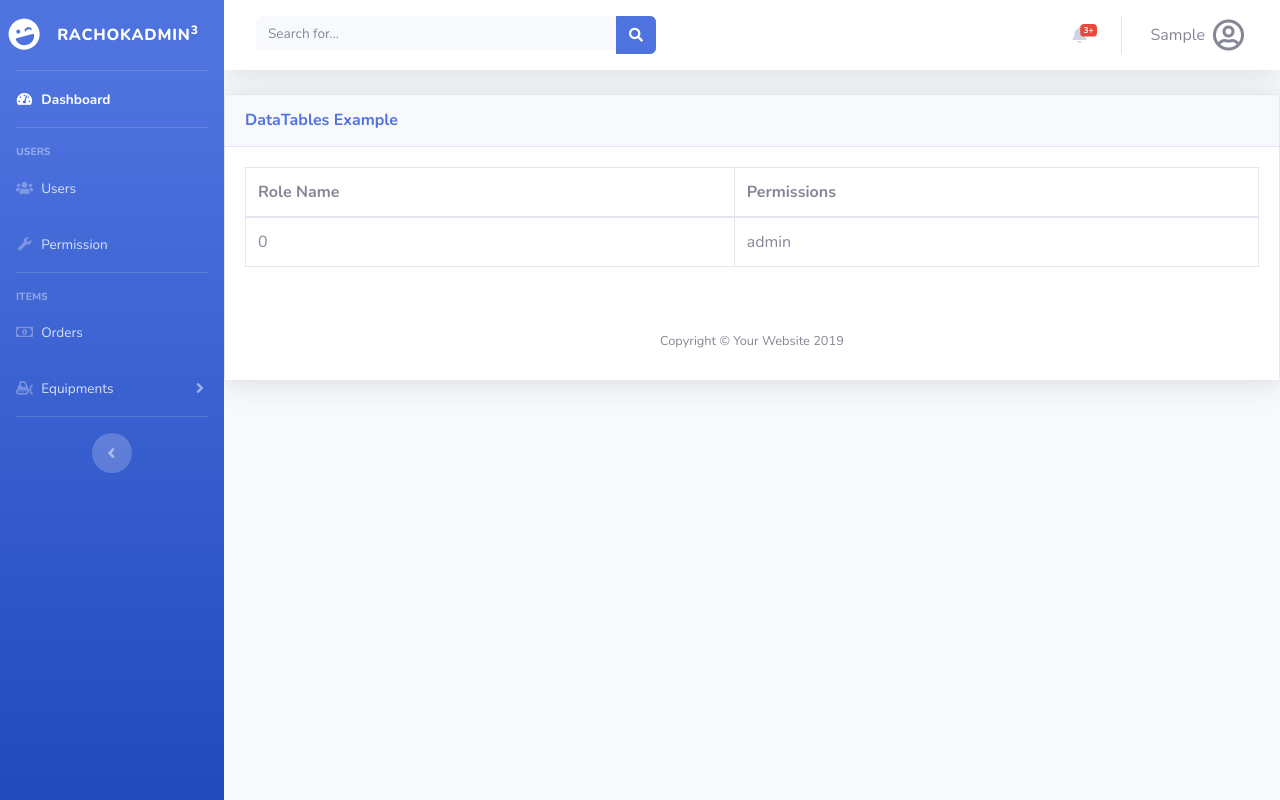
After one commit to 85coba/rachok-project, a Laravel app: template resources/views/pages/permissions.blade.php in a window 1280 px wide. The commit adds this page. Run offline with Laravel 8, Linux system fonts and the light colour scheme; the template is opened without the code that fills it: most values are stand-ins (such as "Sample title", 1, 10 or a date in 2020); some libraries are stand-ins or nearby versions.

Commit message:
add permissions page

```diff
--- a/resources/views/inc/navi.blade.php
+++ b/resources/views/inc/navi.blade.php
@@ -37,7 +37,7 @@
 
 <!-- Nav Item - Utilities Collapse Menu -->
 <li class="nav-item">
-  <a class="nav-link" href="#">
+  <a class="nav-link" href="{{ url('/admin/permissions') }}">
     <i class="fas fa-fw fa-wrench"></i>
     <span>Permission</span>
   </a>
--- /dev/null
+++ b/resources/views/pages/permissions.blade.php
@@ -0,0 +1,27 @@
+@extends('admin')
+@section('content')
+<div class="card shadow mb-4">
+    <div class="card-header py-3">
+        <h6 class="m-0 font-weight-bold text-primary">DataTables Example</h6>
+    </div>
+    <div class="card-body">
+        <div class="table-responsive">
+            <table class="table table-bordered" id="dataTable" width="100%" cellspacing="0">
+                <thead>
+                    <tr>
+                        <th>Role Name</th>
+                        <th>Permissions</th>
+                    </tr>
+                </thead>
+                <tbody>
+                @foreach ($roles as $role => $permissions)
+                    <tr>
+                        <td>{{ $role }}</td>
+                        <td>{{ $permissions }}</td>
+                    </tr>
+                @endforeach
+                </tbody>
+            </table>
+        </div>
+    </div>
+@endsection
--- a/routes/web.php
+++ b/routes/web.php
@@ -23,4 +23,5 @@ Route::get('logout', 'Auth\LoginController@logout')->name('logout');
 Route::group(['prefix' => 'admin', 'namespace' => 'Admin\\', 'middleware'=>['web','authweb:web']], function () {
     Route::get('/', 'AdminController@index');
     Route::get('/users', 'AdminController@users');
+    Route::get('/permissions', 'AdminController@permissions');
 });
```
Also changed, not shown: app/Action/Admin/PermissionsAction.php (added, +29 -0 lines), app/Http/Controllers/Admin/AdminController.php (+9 -0 lines).
